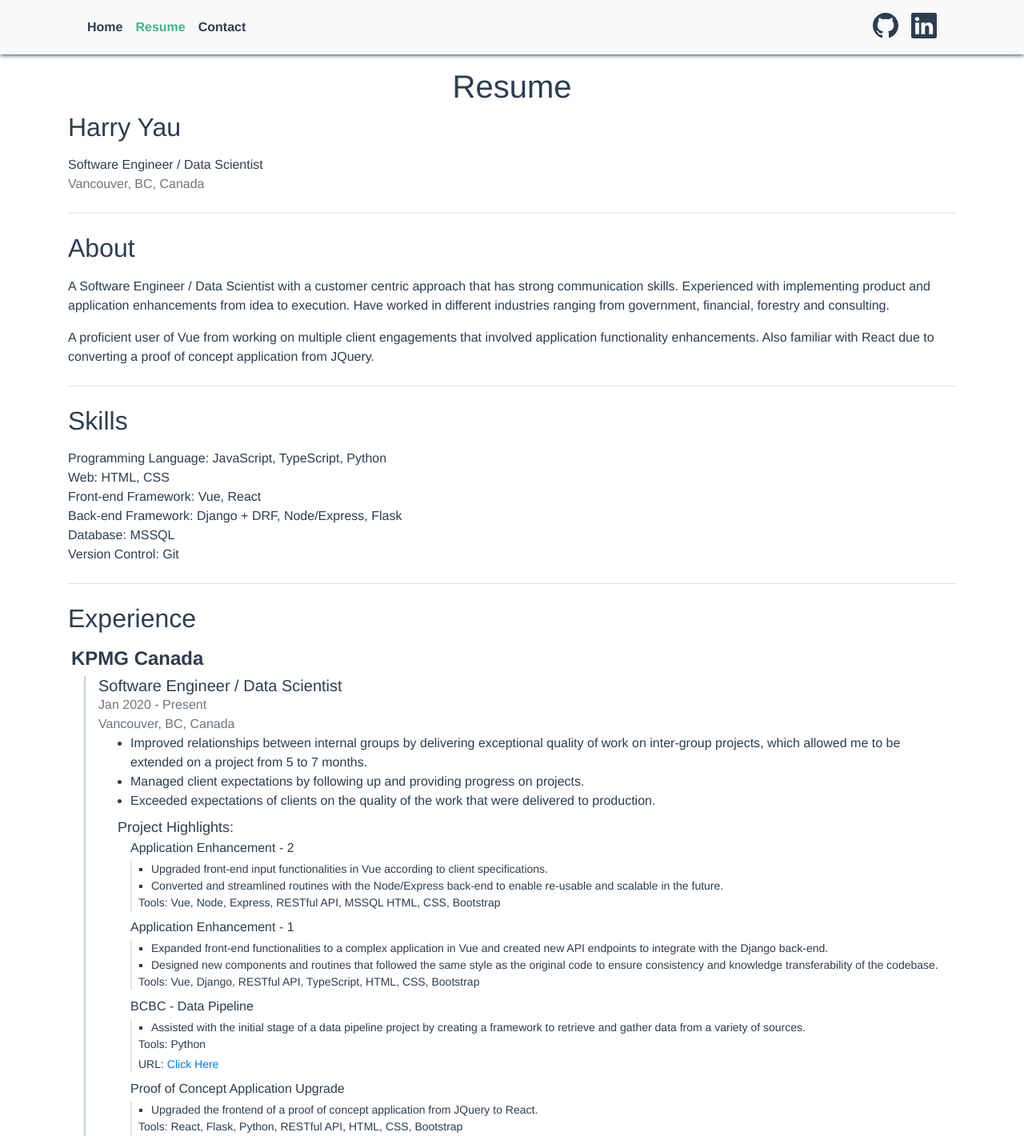
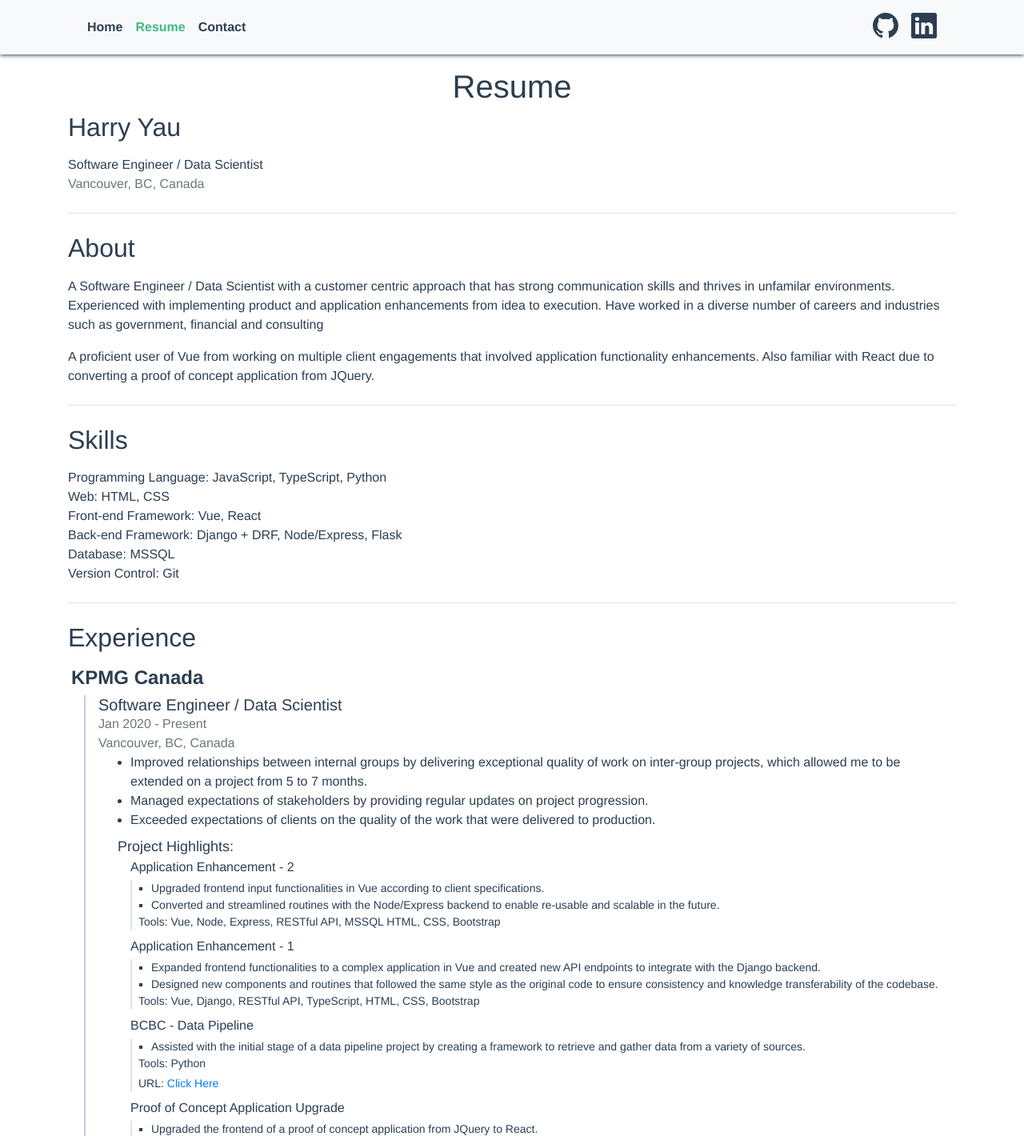
Before and after one commit to vrif/vrif.github.io, a Vue app: page /#/resume in a window 1280 px wide. Shown: the top 1420 px of the page at 80% size. Built offline with nearby package versions, Linux system fonts and the light colour scheme.

Commit message:
update resume details

```diff
--- a/src/assets/resume.ts
+++ b/src/assets/resume.ts
@@ -1,8 +1,8 @@
 export const about = [
   [
-    "A Software Engineer / Data Scientist with a customer centric approach that has strong communication skills.",
+    "A Software Engineer / Data Scientist with a customer centric approach that has strong communication skills and thrives in unfamilar environments.",
     "Experienced with implementing product and application enhancements from idea to execution.",
-    "Have worked in different industries ranging from government, financial, forestry and consulting.",
+    "Have worked in a diverse number of careers and industries such as government, financial and consulting",
   ],
   [
     "A proficient user of Vue from working on multiple client engagements that involved application functionality enhancements.",
@@ -29,7 +29,7 @@ export const experience = [
         location: "Vancouver, BC, Canada",
         description: [
             "Improved relationships between internal groups by delivering exceptional quality of work on inter-group projects, which allowed me to be extended on a project from 5 to 7 months.",
-            "Managed client expectations by following up and providing progress on projects.",
+            "Managed expectations of stakeholders by providing regular updates on project progression.",
             "Exceeded expectations of clients on the quality of the work that were delivered to production."
           ],
         format: <const> "list",
@@ -37,8 +37,8 @@ export const experience = [
           {
             title: "Application Enhancement - 2",
             description: [
-                "Upgraded front-end input functionalities in Vue according to client specifications.",
-                "Converted and streamlined routines with the Node/Express back-end to enable re-usable and scalable in the future."
+                "Upgraded frontend input functionalities in Vue according to client specifications.",
+                "Converted and streamlined routines with the Node/Express backend to enable re-usable and scalable in the future."
               ],
             tags: ["Software Engineering"],
             tools: "Vue, Node, Express, RESTful API, MSSQL HTML, CSS, Bootstrap",
@@ -46,7 +46,7 @@ export const experience = [
           {
             title: "Application Enhancement - 1",
             description: [
-                "Expanded front-end functionalities to a complex application in Vue and created new API endpoints to integrate with the Django back-end.",
+                "Expanded frontend functionalities to a complex application in Vue and created new API endpoints to integrate with the Django backend.",
                 "Designed new components and routines that followed the same style as the original code to ensure consistency and knowledge transferability of the codebase."
               ],
             tags: ["Software Engineering"],
```
